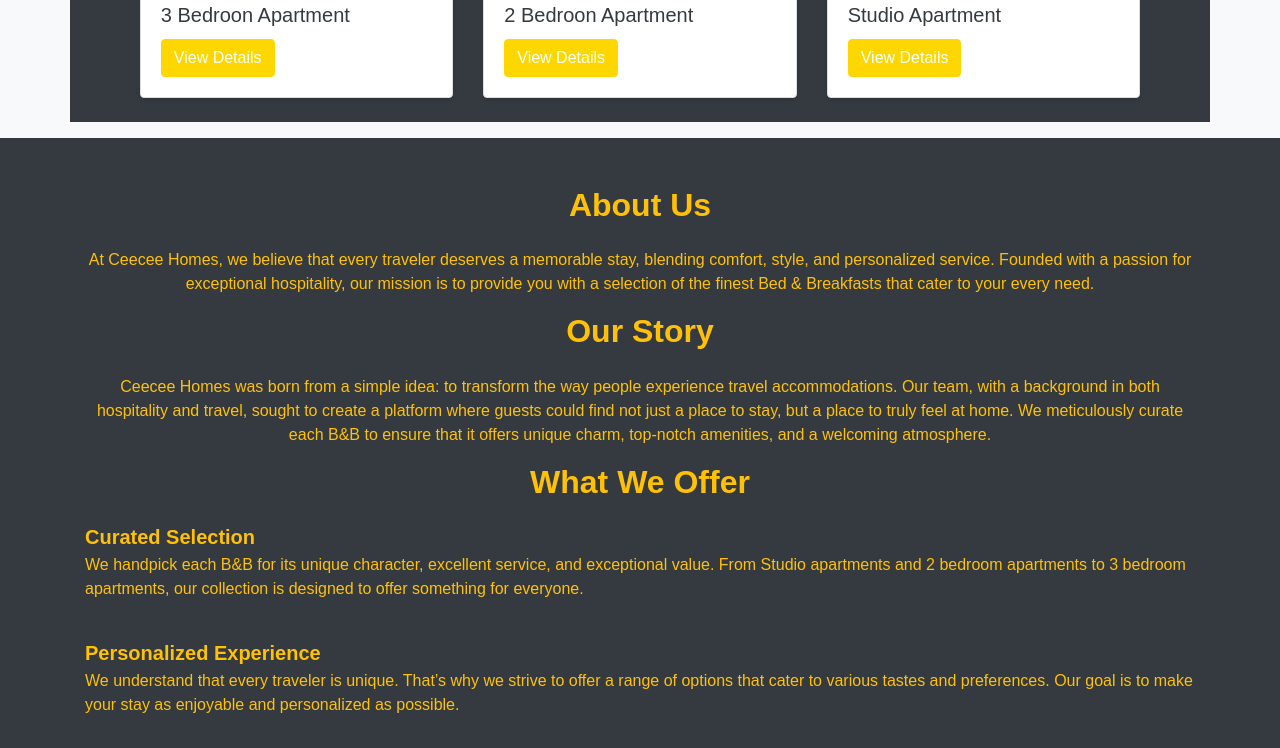
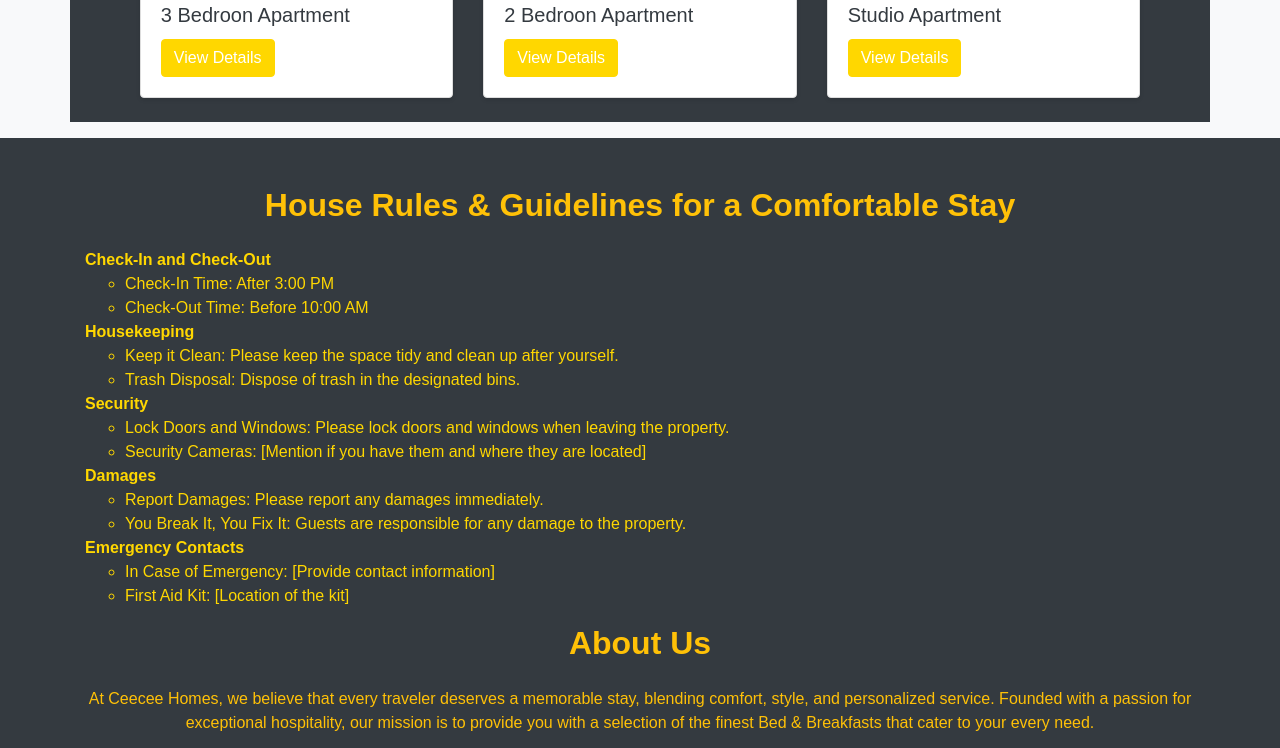
Before and after one commit to Kendi167/Ceecee-Homes, a website: page public/index.html in a window 1280 px wide. Shown: the part 648-1396 px from the top of the page. Drawn offline with nearby package versions, Linux system fonts and the light colour scheme.

Commit message:
modified  html

```diff
--- a/public/index.html
+++ b/public/index.html
@@ -69,8 +69,46 @@
         </div>
     </div>
 
-    <section id="about" class="bg-dark py-5">
+        <section id="about" class="bg-dark py-5">
         <div class="container">
+            <h2 class="text-center text-warning mb-4 font-weight-bold text-fade-in">House Rules & Guidelines for a Comfortable Stay</h2>
+            <ul class="list-unstyled gold-text text-fade-in">
+                <li>
+                    <strong class="text-fade-in">Check-In and Check-Out</strong>
+                    <ul>
+                        <li class="text-fade-in">Check-In Time: After 3:00 PM</li>
+                        <li class="text-fade-in">Check-Out Time: Before 10:00 AM</li>
+                    </ul>
+                </li>
+                <li>
+                    <strong class="text-fade-in">Housekeeping</strong>
+                    <ul>
+                        <li class="text-fade-in">Keep it Clean: Please keep the space tidy and clean up after yourself.</li>
+                        <li class="text-fade-in">Trash Disposal: Dispose of trash in the designated bins.</li>
+                    </ul>
+                </li>
+                <li>
+                    <strong class="text-fade-in">Security</strong>
+                    <ul>
+                        <li class="text-fade-in">Lock Doors and Windows: Please lock doors and windows when leaving the property.</li>
+                        <li class="text-fade-in">Security Cameras: [Mention if you have them and where they are located]</li>
+                    </ul>
+                </li>
+                <li>
+                    <strong class="text-fade-in">Damages</strong>
+                    <ul>
+                        <li class="text-fade-in">Report Damages: Please report any damages immediately.</li>
+                        <li class="text-fade-in">You Break It, You Fix It: Guests are responsible for any damage to the property.</li>
+                    </ul>
+                </li>
+                <li>
+                    <strong class="text-fade-in">Emergency Contacts</strong>
+                    <ul>
+                        <li class="text-fade-in">In Case of Emergency: [Provide contact information]</li>
+                        <li class="text-fade-in">First Aid Kit: [Location of the kit]</li>
+                    </ul>
+                </li>
+            </ul>
             <h2 class="text-center text-warning mb-4 font-weight-bold text-fade-in">About Us</h2>
             <p class="text-center text-warning text-fade-in">At Ceecee Homes, we believe that every traveler deserves a memorable stay, blending comfort, style, and personalized service. Founded with a passion for exceptional hospitality, our mission is to provide you with a selection of the finest Bed & Breakfasts that cater to your every need.</p>
             <h2 class="text-center text-warning mb-4 font-weight-bold text-fade-in">Our Story</h2>
--- a/public/styles.css
+++ b/public/styles.css
@@ -16,6 +16,10 @@ header {
 header h1 {
     margin: 0;
     font-size: 2rem;
+}
+
+.gold-text {
+    color: gold;
 }
 
 /* Card Styles */
```
